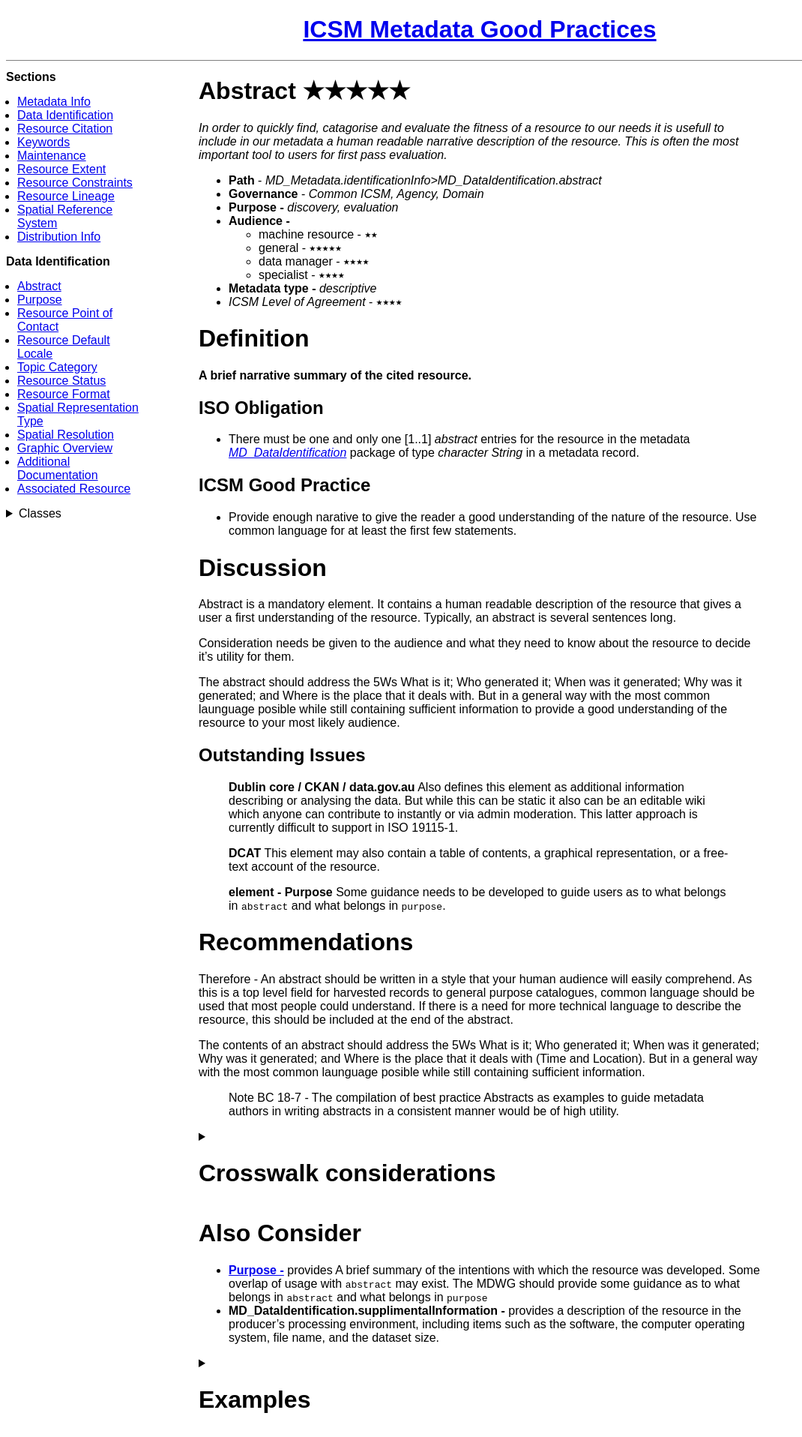
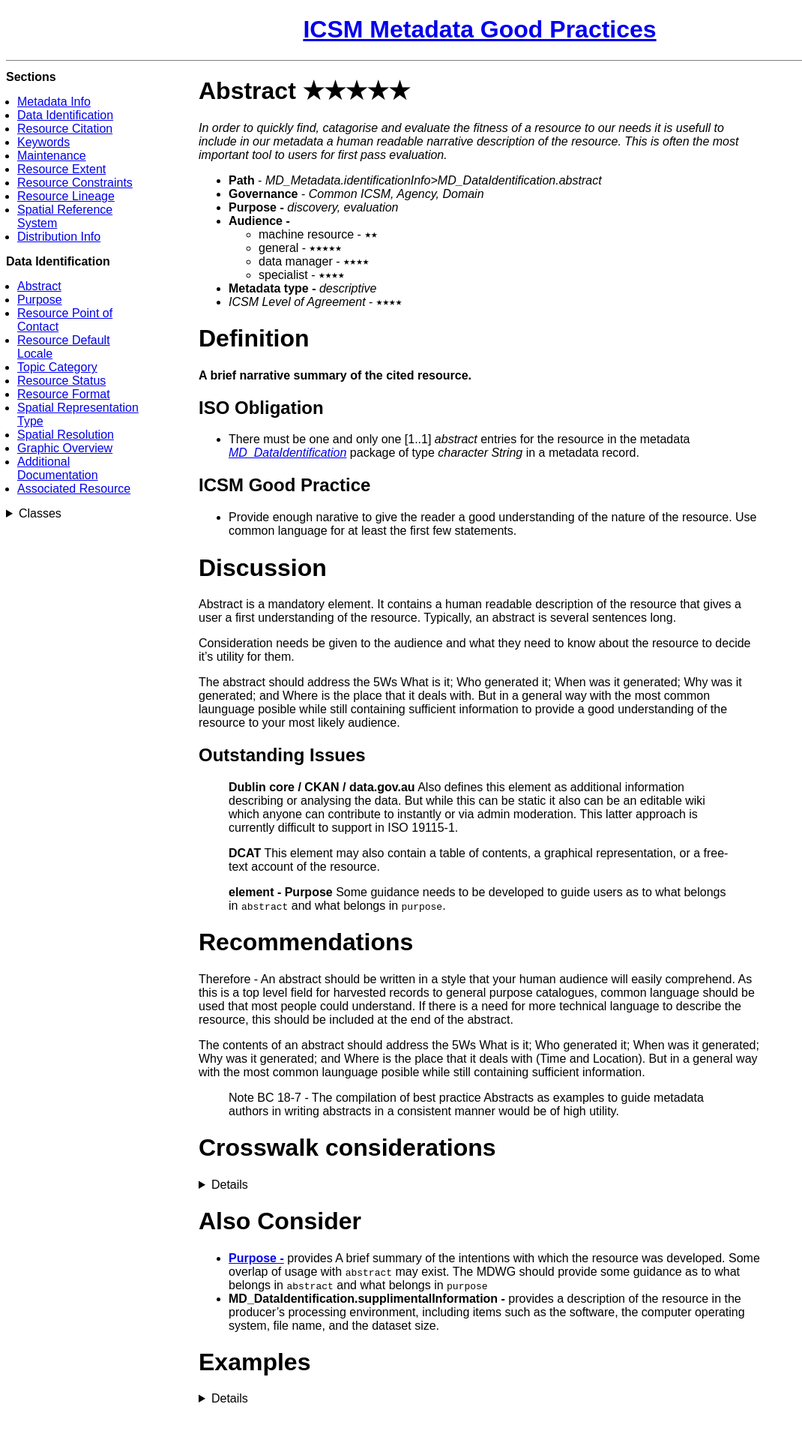
Before and after one commit to OpenWork-NZ/mdwg, a Jekyll site: the page built from _defs/Abstract.md, in a window 1280 px wide. Shown: the whole page at 75% size, without its empty margins (0-1070 px from the left). Built offline with Jekyll 4.4.1, drawn with Linux system fonts in a browser that asks for light colours; after the commit the page ends 1884 px from its top, so only the background shows below that.

Commit message:
Don't attempt set my own summary for details sections

```diff
--- a/_defs/Abstract.md
+++ b/_defs/Abstract.md
@@ -53,10 +53,9 @@ The contents of an abstract should address the 5Ws What is it; Who generated it;
 
 > Note BC 18-7 - The compilation of best practice Abstracts as examples to guide metadata authors in writing abstracts in a consistent manner would be of high utility.
 
+# Crosswalk considerations
+
 <details>
-<summary>
-# Crosswalk considerations
-</summary>
 
 ### Dublin core / CKAN / data.govt.nz
 Maps to `description`
@@ -73,10 +72,9 @@ Maps to `Description 'full'`
 - **[Purpose -](./Purpose.md)** provides A brief summary of the intentions with which the resource was developed. Some overlap of usage with `abstract` may exist. The MDWG should provide some guidance as to what belongs in `abstract` and what belongs in `purpose`
 - **MD_DataIdentification.supplimentalInformation -** provides a description of the resource in the producer's processing environment, including items such as the software, the computer operating system, file name, and the dataset size.
 
+# Examples
+
 <details>
-<summary>
-# Examples
-</summary>
 
 ## ABARES
 > *TOPO_2.5M is a national seamless data product aimed at regional or national applications.
```
